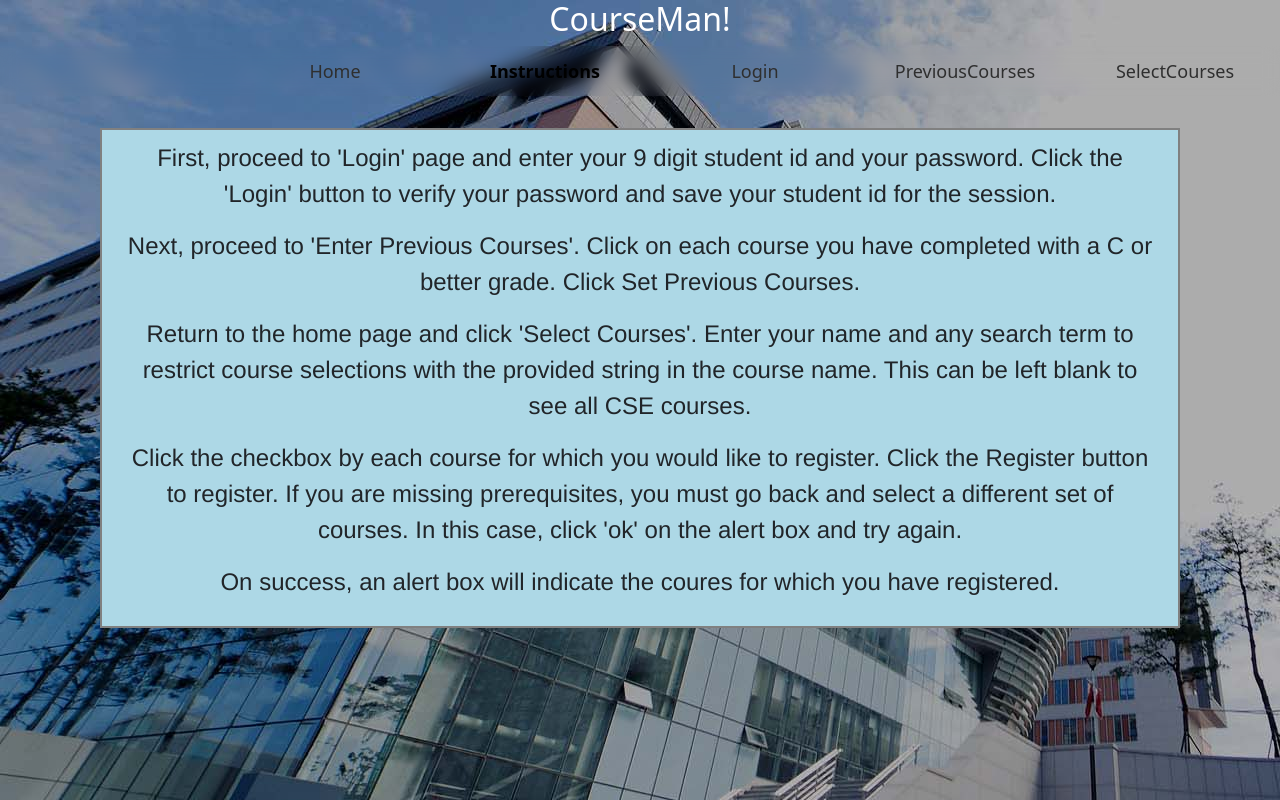
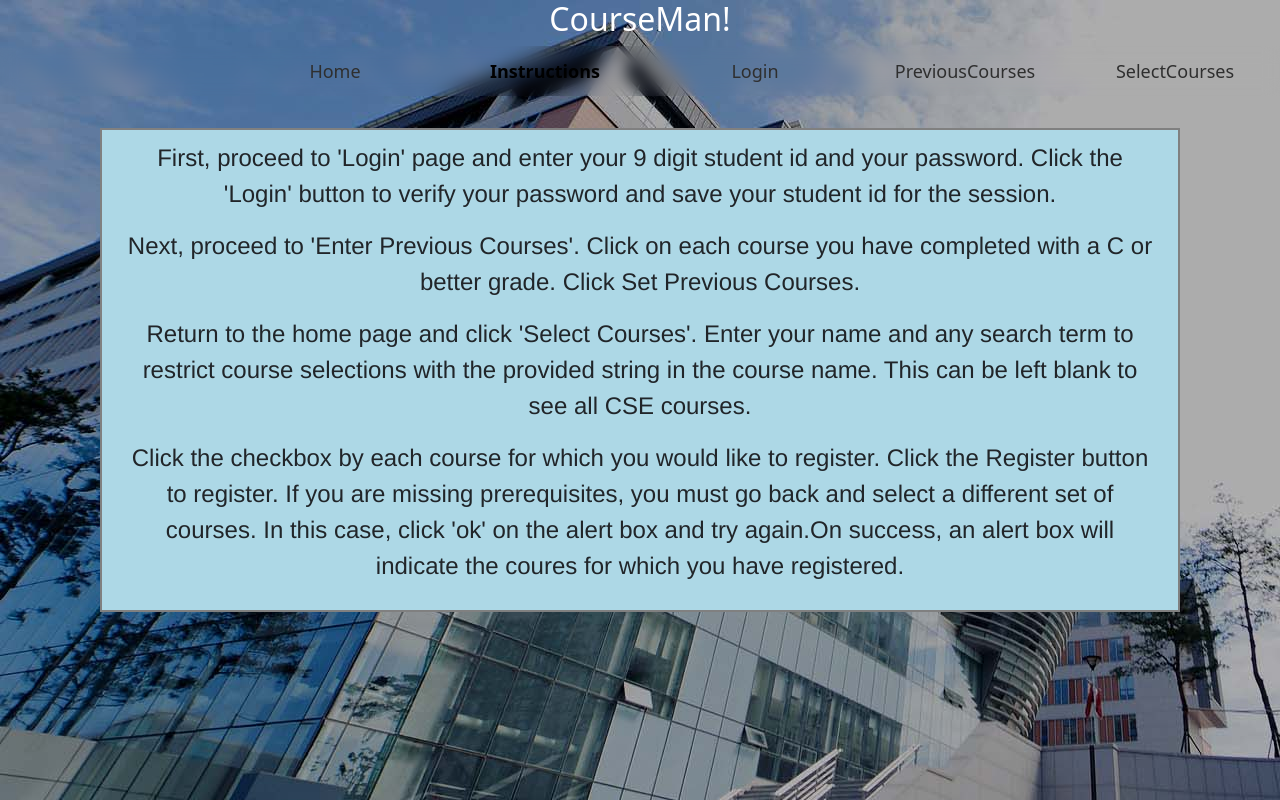
Before and after one commit to JuyeeMyeong/web_project_cse316, a React (Create React App) app: page /Instructions in a window 1280 px wide. Built offline with nearby package versions, Linux system fonts and the light colour scheme.

Commit message:
#2 instructions (4 paragraphs)

```diff
--- a/src/components/Instructions.js
+++ b/src/components/Instructions.js
@@ -12,8 +12,7 @@ function Instructions() {
                 <p className='textShown text-center'>First, proceed to 'Login' page and enter your 9 digit student id and your password. Click the 'Login' button to verify your password and save your student id for the session.</p>
                 <p className='textShown text-center'>Next, proceed to 'Enter Previous Courses'. Click on each course you have completed with a C or better grade. Click Set Previous Courses.</p>
                 <p className='textShown text-center'>Return to the home page and click 'Select Courses'. Enter your name and any search term to restrict course selections with the provided string in the course name. This can be left blank to see all CSE courses.</p>
-                <p className='textShown text-center'>Click the checkbox by each course for which you would like to register. Click the Register button to register. If you are missing prerequisites, you must go back and select a different set of courses. In this case, click 'ok' on the alert box and try again.</p>
-                <p className='textShown text-center'>On success, an alert box will indicate the coures for which you have registered.</p>
+                <p className='textShown text-center'>Click the checkbox by each course for which you would like to register. Click the Register button to register. If you are missing prerequisites, you must go back and select a different set of courses. In this case, click 'ok' on the alert box and try again.On success, an alert box will indicate the coures for which you have registered.</p>
             </div>
 
 
```
